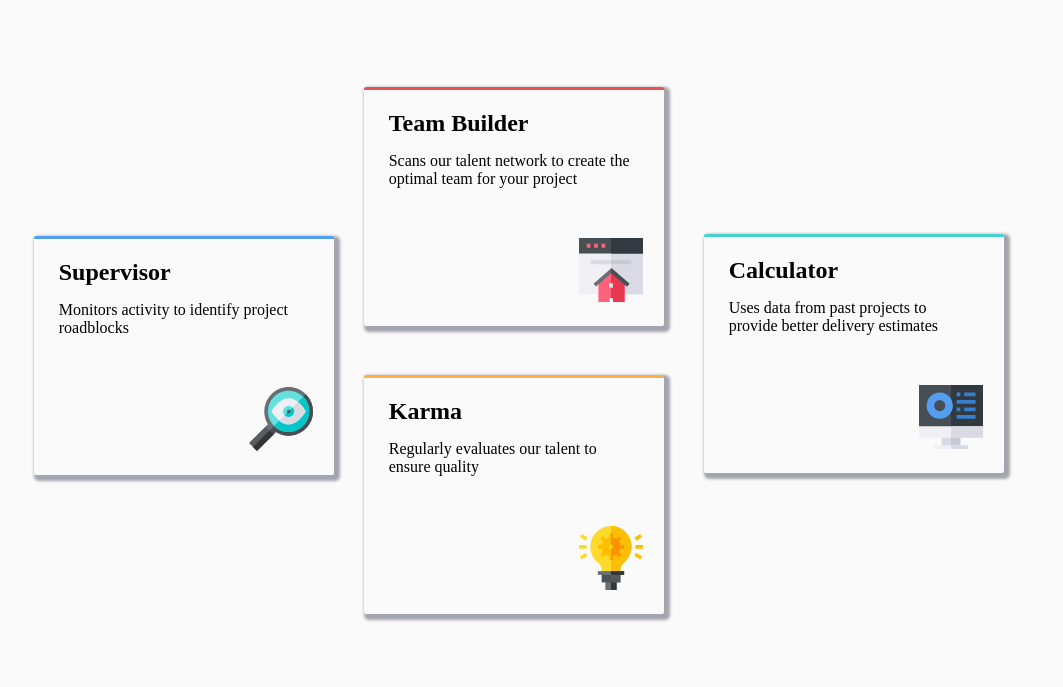
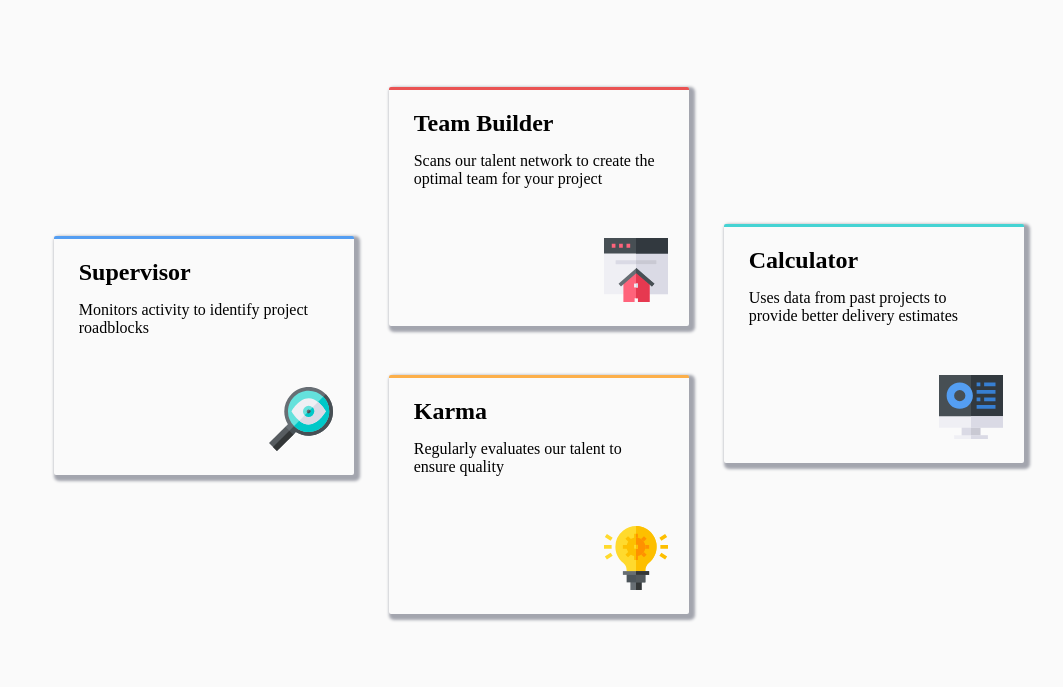
Before and after one commit to vanessie2424/Four-Card-Feature-Section, a plain HTML site: page index.html in a window 1280 px wide. Shown: the part 113-800 px from the top of the page, without its empty margins (117-1180 px from the left). Drawn offline with Linux system fonts and the light colour scheme.

Commit message:
Added css/style.css

```diff
--- a/css/style.css
+++ b/css/style.css
@@ -34,6 +34,7 @@ main{
 .card_container{
     position: relative;
     margin-top: 10px;
+    max-width: 100%;
 }
 
 .team_card{
@@ -46,7 +47,7 @@ main{
     padding: 20px 25px;
     margin: 10px 0;
     position: relative;
-    left: 60px;
+    left: 85px;
     top: 80px;
 
 }
@@ -60,7 +61,7 @@ main{
     padding: 20px 25px;
     margin: 10px 0;
     position: relative;
-    right: 270px;
+    right: 250px;
     bottom: 20px;
 }
 .Karma_card{
@@ -73,7 +74,7 @@ main{
     padding: 20px 25px;
     margin: 10px 0;
     position: relative;
-    left: 60px;
+    left: 85px;
     bottom: 130px;
 }
 .calculator{
@@ -86,8 +87,8 @@ main{
     padding: 20px 25px;
     margin: 10px 0;
     position: relative;
-    left: 400px;
-    bottom: 520px;
+    left: 420px;
+    bottom: 530px;
 }
 
 #paragraph_info{
```
